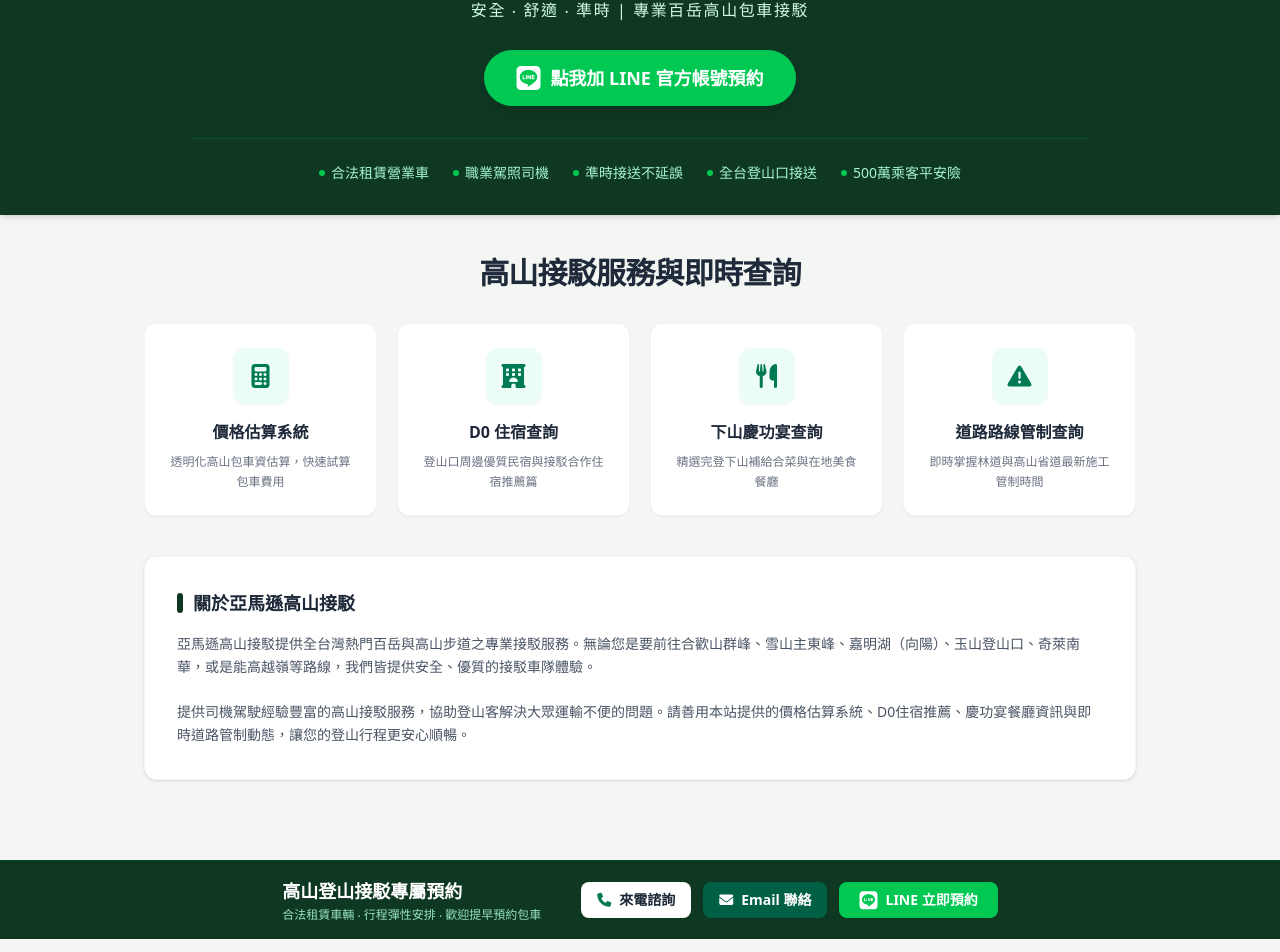
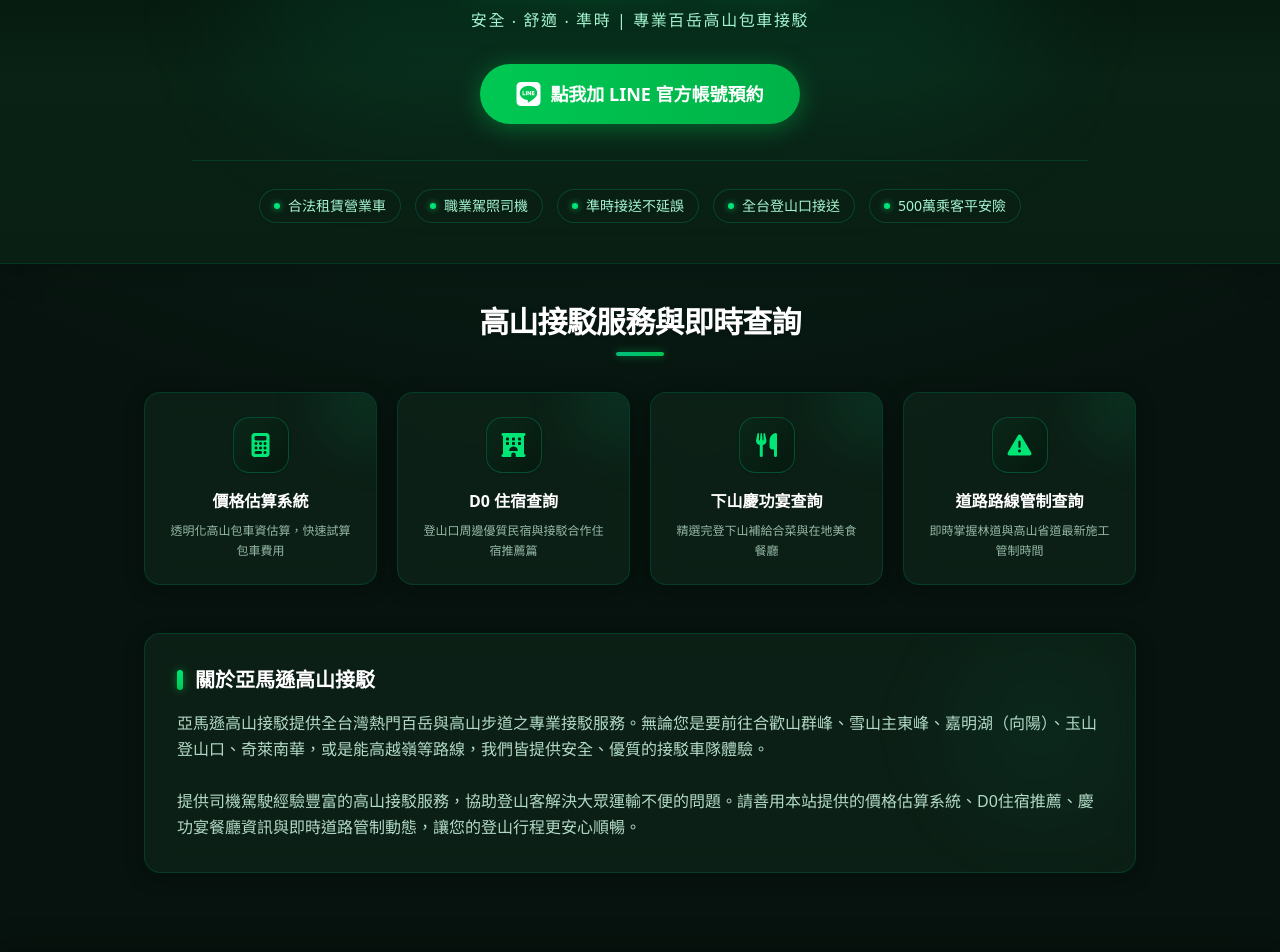
Before and after one commit to transfera920-cloud/AMAZON-transfer2, a React (Vite) app: page / in a window 1280 px wide. Shown: the part 110-1062 px from the top of the page. Built offline with nearby package versions, Linux system fonts and the light colour scheme; no server answers; the database is empty.

Commit message:
style: overhaul UI with dark theme and modern aesthetics
Migrated the application to a dark-themed design system using deep emerald tones, improved glass-morphism effects, refined transitions, and gradient accents to enhance visual depth and professionalism.

```diff
--- a/src/App.tsx
+++ b/src/App.tsx
@@ -136,7 +136,7 @@ export default function App() {
   };
 
   return (
-    <div className="flex flex-col min-h-screen bg-[#f4f6f4] text-[#2d3748] relative selection:bg-emerald-200 selection:text-emerald-900">
+    <div className="flex flex-col min-h-screen bg-[#07130e] text-slate-100 relative selection:bg-emerald-600 selection:text-white bg-[radial-gradient(ellipse_80%_60%_at_50%_-10%,rgba(16,185,129,0.15),rgba(7,19,14,0))]">
       {/* 頁首區塊 Header & 後台按鈕 */}
       <Header
         data={siteData}
--- a/src/components/AboutSection.tsx
+++ b/src/components/AboutSection.tsx
@@ -7,16 +7,19 @@ interface AboutSectionProps {
 
 export const AboutSection: React.FC<AboutSectionProps> = ({ title, content }) => {
   return (
-    <section className="bg-white rounded-xl p-6 md:p-8 shadow-sm border border-gray-100 mb-10">
-      <h3 className="text-lg font-bold text-gray-800 mb-4 flex items-center">
-        <span className="w-1.5 h-5 bg-[#0f3822] rounded-full mr-2.5 inline-block"></span>
+    <section className="bg-[#0e2318]/85 border border-emerald-900/60 rounded-2xl p-6 md:p-8 shadow-[0_4px_20px_rgba(0,0,0,0.3)] backdrop-blur-md mb-12 relative overflow-hidden">
+      {/* 裝飾背景柔光 */}
+      <div className="absolute top-0 right-0 w-48 h-48 bg-emerald-500/5 rounded-full blur-2xl pointer-events-none"></div>
+
+      <h3 className="text-lg md:text-xl font-bold text-white mb-4 flex items-center relative z-10">
+        <span className="w-1.5 h-5 bg-gradient-to-b from-[#00e676] to-[#00c853] rounded-full mr-3 inline-block shadow-[0_0_8px_rgba(0,200,83,0.6)]"></span>
         <span id="about-title">{title}</span>
       </h3>
 
       {/* Content paragraphs */}
       <div
         id="about-content"
-        className="text-gray-600 leading-relaxed text-sm space-y-4 whitespace-pre-line"
+        className="text-emerald-100/85 leading-relaxed text-sm md:text-base space-y-4 whitespace-pre-line relative z-10"
       >
         {content}
       </div>
--- a/src/components/CardsGrid.tsx
+++ b/src/components/CardsGrid.tsx
@@ -88,12 +88,13 @@ export const CardsGrid: React.FC<CardsGridProps> = ({ sectionTitle, cards, onOpe
   };
 
   return (
-    <section className="mb-10">
+    <section className="mb-12">
       {/* 功能板塊區塊標題 */}
-      <div className="text-center mb-8">
-        <h2 id="section-title" className="text-2xl md:text-3xl font-extrabold text-gray-800 tracking-tight">
+      <div className="text-center mb-9">
+        <h2 id="section-title" className="text-2xl md:text-3xl font-extrabold text-white tracking-tight drop-shadow-sm">
           {sectionTitle}
         </h2>
+        <div className="w-12 h-1 bg-gradient-to-r from-emerald-500 to-[#00c853] mx-auto mt-3 rounded-full shadow-[0_0_8px_rgba(0,200,83,0.5)]"></div>
       </div>
 
       {/* 板塊網格 (動態渲染) */}
@@ -106,7 +107,7 @@ export const CardsGrid: React.FC<CardsGridProps> = ({ sectionTitle, cards, onOpe
             <div
               key={card.id}
               onClick={(e) => handleCardClick(card, e)}
-              className="bg-white p-6 rounded-xl shadow-xs hover:shadow-md border border-gray-100 flex flex-col items-center text-center card-hover group cursor-pointer relative overflow-hidden transition-all duration-200"
+              className="bg-[#0e2318]/85 hover:bg-[#122e20] p-6 rounded-2xl shadow-[0_4px_20px_rgba(0,0,0,0.3)] hover:shadow-[0_10px_35px_rgba(0,200,83,0.2)] border border-emerald-900/60 hover:border-emerald-500/60 flex flex-col items-center text-center card-hover group cursor-pointer relative overflow-hidden transition-all duration-300 backdrop-blur-md"
               role="button"
               tabIndex={0}
               onKeyDown={(e) => {
@@ -117,18 +118,21 @@ export const CardsGrid: React.FC<CardsGridProps> = ({ sectionTitle, cards, onOpe
               }}
               title={isExternal ? `開啟連結：${rawUrl}` : card.title}
             >
+              {/* Ambient glow in card corner */}
+              <div className="absolute -top-10 -right-10 w-24 h-24 bg-emerald-500/10 rounded-full blur-xl group-hover:bg-emerald-400/25 transition duration-300 pointer-events-none"></div>
+
               {/* Icon */}
-              <div className="w-14 h-14 rounded-xl bg-emerald-50 text-emerald-700 flex items-center justify-center text-2xl mb-4 group-hover:bg-emerald-600 group-hover:text-white transition duration-200 shadow-xs">
+              <div className="w-14 h-14 rounded-2xl bg-gradient-to-br from-[#0a2718] to-[#06190f] text-[#00e676] border border-emerald-700/50 flex items-center justify-center text-2xl mb-4 group-hover:from-[#00c853] group-hover:to-[#00963e] group-hover:text-white group-hover:shadow-[0_0_20px_rgba(0,200,83,0.45)] transition-all duration-300 shadow-sm">
                 <DynamicIcon iconName={card.icon} className="w-6 h-6" />
               </div>
 
               {/* Title */}
-              <h3 className="font-bold text-gray-800 text-base mb-2 group-hover:text-emerald-700 transition">
+              <h3 className="font-bold text-white text-base mb-2 group-hover:text-[#00e676] transition-colors duration-200">
                 {card.title}
               </h3>
 
               {/* Description */}
-              <p className="text-xs text-gray-500 leading-relaxed flex-grow">
+              <p className="text-xs text-emerald-100/70 group-hover:text-emerald-100/90 leading-relaxed flex-grow transition-colors">
                 {card.desc}
               </p>
             </div>
--- a/src/components/Footer.tsx
+++ b/src/components/Footer.tsx
@@ -10,10 +10,10 @@ export const Footer: React.FC<FooterProps> = ({ data }) => {
   const emailHref = `mailto:${data.email || ''}`;
 
   return (
-    <footer className="bg-dark-green text-white py-4 px-6 mt-auto border-t border-emerald-900/60 shadow-lg">
+    <footer className="bg-[#040e08] text-white py-5 px-6 mt-auto border-t border-emerald-900/80 shadow-[0_-8px_30px_rgba(0,0,0,0.5)]">
       <div className="max-w-5xl mx-auto flex flex-col md:flex-row justify-center items-center gap-6 md:gap-10">
         <div className="text-center md:text-left flex-shrink-0">
-          <h4 id="footer-banner-title" className="font-bold text-lg text-white">
+          <h4 id="footer-banner-title" className="font-bold text-lg text-white drop-shadow-xs">
             {data.footerBannerTitle || "高山登山接駁專屬預約"}
           </h4>
           <p id="footer-banner-sub" className="text-xs text-emerald-200/90 mt-0.5">
@@ -26,10 +26,10 @@ export const Footer: React.FC<FooterProps> = ({ data }) => {
           <a
             id="footer-phone-link"
             href={phoneHref}
-            className="bg-white text-gray-800 font-bold px-4 py-2 rounded-lg text-sm flex items-center hover:bg-gray-100 transition shadow-xs cursor-pointer"
+            className="bg-[#0e271a] hover:bg-[#133725] text-emerald-100 border border-emerald-700/60 font-bold px-4 py-2 rounded-lg text-sm flex items-center transition shadow-xs cursor-pointer"
             title={`撥打電話：${data.phone}`}
           >
-            <i className="fa-solid fa-phone text-emerald-700 mr-2" aria-hidden="true"></i>
+            <i className="fa-solid fa-phone text-[#00e676] mr-2" aria-hidden="true"></i>
             <span>來電諮詢</span>
           </a>
 
@@ -37,10 +37,10 @@ export const Footer: React.FC<FooterProps> = ({ data }) => {
           <a
             id="footer-email-link"
             href={emailHref}
-            className="bg-emerald-800 text-white font-bold px-4 py-2 rounded-lg text-sm flex items-center hover:bg-emerald-700 transition shadow-xs cursor-pointer"
+            className="bg-[#091f14] hover:bg-[#0f2e1e] text-emerald-200 border border-emerald-800/60 font-bold px-4 py-2 rounded-lg text-sm flex items-center transition shadow-xs cursor-pointer"
             title={`發送電子郵件：${data.email}`}
           >
-            <i className="fa-solid fa-envelope mr-2" aria-hidden="true"></i>
+            <i className="fa-solid fa-envelope text-emerald-400 mr-2" aria-hidden="true"></i>
             <span>Email 聯絡</span>
           </a>
 
@@ -50,7 +50,7 @@ export const Footer: React.FC<FooterProps> = ({ data }) => {
             href={data.lineUrl}
             target="_blank"
             rel="noopener noreferrer"
-            className="bg-accent-green hover:bg-[#00e676] text-white font-bold px-5 py-2 rounded-lg text-sm flex items-center transition shadow-xs cursor-pointer"
+            className="bg-gradient-to-r from-[#00c853] to-[#00b248] hover:from-[#00e676] hover:to-[#00c853] text-white font-bold px-5 py-2 rounded-lg text-sm flex items-center transition shadow-[0_0_20px_rgba(0,200,83,0.35)] cursor-pointer"
             title="開啟 LINE 官方帳號"
           >
             <i className="fa-brands fa-line text-lg mr-2" aria-hidden="true"></i>
--- a/src/components/Header.tsx
+++ b/src/components/Header.tsx
@@ -15,26 +15,29 @@ export const Header: React.FC<HeaderProps> = ({ data, onOpenAdmin, isCloudConnec
       <button
         id="btn-admin-open"
         onClick={onOpenAdmin}
-        className="fixed top-4 right-4 z-40 bg-gray-800/90 hover:bg-gray-900 text-white text-xs px-3 py-1.5 rounded-lg shadow-md flex items-center gap-1.5 backdrop-blur-sm transition-all border border-gray-600/50 cursor-pointer"
+        className="fixed top-4 right-4 z-40 bg-[#0a1b13]/90 hover:bg-[#102b1f] text-emerald-100 text-xs px-3.5 py-1.5 rounded-lg shadow-lg flex items-center gap-1.5 backdrop-blur-md transition-all border border-emerald-700/50 cursor-pointer"
         title="開啟網站內容管理後台"
       >
-        <i className="fa-solid fa-gear" aria-hidden="true"></i>
+        <i className="fa-solid fa-gear text-emerald-400" aria-hidden="true"></i>
         <span>管理後台</span>
         {isCloudConnected && (
           <span
-            className="w-2 h-2 rounded-full bg-emerald-400 animate-pulse"
+            className="w-2 h-2 rounded-full bg-emerald-400 animate-pulse shadow-[0_0_8px_rgba(52,211,153,0.8)]"
             title="已連線至 Firebase Firestore 雲端共用資料庫"
           ></span>
         )}
       </button>
 
       {/* 頁首區塊 Header */}
-      <header className="bg-dark-green text-white pt-12 pb-8 px-4 text-center relative shadow-md">
-        <div className="max-w-4xl mx-auto">
+      <header className="bg-gradient-to-b from-[#04110a] via-[#092215] to-[#0a1f14] text-white pt-14 pb-10 px-4 text-center relative shadow-xl border-b border-emerald-900/60 overflow-hidden">
+        {/* 背景裝飾光暈 */}
+        <div className="absolute top-0 left-1/2 -translate-x-1/2 w-3/4 max-w-3xl h-56 bg-emerald-500/10 blur-3xl pointer-events-none rounded-full"></div>
+
+        <div className="max-w-4xl mx-auto relative z-10">
           {/* 網站大標題 */}
           <h1
             id="site-title"
-            className="text-3xl md:text-5xl font-extrabold tracking-wide mb-3 text-white drop-shadow-sm"
+            className="text-3xl md:text-5xl font-extrabold tracking-wide mb-3.5 text-white drop-shadow-[0_2px_18px_rgba(0,200,83,0.35)]"
           >
             {data.siteTitle}
           </h1>
@@ -42,7 +45,7 @@ export const Header: React.FC<HeaderProps> = ({ data, onOpenAdmin, isCloudConnec
           {/* 副標題 / 標語 */}
           <p
             id="site-subtitle"
-            className="text-emerald-100 text-sm md:text-base tracking-widest mb-7 font-medium"
+            className="text-emerald-200 text-sm md:text-base tracking-widest mb-8 font-medium drop-shadow-xs"
           >
             {data.siteSubtitle}
           </p>
@@ -54,7 +57,7 @@ export const Header: React.FC<HeaderProps> = ({ data, onOpenAdmin, isCloudConnec
               href={data.lineUrl}
               target="_blank"
               rel="noopener noreferrer"
-              className="inline-flex items-center justify-center bg-accent-green hover:bg-[#00e676] text-white font-bold px-8 py-3.5 rounded-full text-base md:text-lg shadow-lg hover:shadow-xl transition-all duration-200 transform hover:-translate-y-0.5"
+              className="inline-flex items-center justify-center bg-gradient-to-r from-[#00c853] to-[#00b248] hover:from-[#00e676] hover:to-[#00c853] text-white font-bold px-9 py-4 rounded-full text-base md:text-lg shadow-[0_4px_25px_rgba(0,200,83,0.4)] hover:shadow-[0_6px_35px_rgba(0,200,83,0.55)] transition-all duration-200 transform hover:-translate-y-0.5"
             >
               <i className="fa-brands fa-line text-2xl mr-2.5" aria-hidden="true"></i>
               <span id="hero-line-text">{data.heroLineText || "點我加 LINE 官方帳號預約"}</span>
@@ -64,17 +67,22 @@ export const Header: React.FC<HeaderProps> = ({ data, onOpenAdmin, isCloudConnec
           {/* 賣點/特色條標籤 */}
           <div
             id="features-container"
-            className="mt-8 pt-6 border-t border-emerald-800/60 flex flex-wrap justify-center gap-x-6 gap-y-2.5 text-xs md:text-sm text-emerald-200"
+            className="mt-9 pt-7 border-t border-emerald-800/40 flex flex-wrap justify-center gap-2.5 md:gap-3.5 text-xs md:text-sm text-emerald-200"
           >
             {data.features && data.features.length > 0 ? (
               data.features.map((feat, idx) => (
-                <span key={idx} className="flex items-center gap-1.5 font-medium">
-                  <span className="w-1.5 h-1.5 rounded-full bg-[#00c853]"></span>
+                <span
+                  key={idx}
+                  className="flex items-center gap-2 px-3.5 py-1.5 rounded-full bg-[#0a2015]/80 border border-emerald-700/40 text-emerald-200 font-medium shadow-xs backdrop-blur-xs"
+                >
+                  <span className="w-1.5 h-1.5 rounded-full bg-[#00e676] shadow-[0_0_6px_rgba(0,230,118,0.8)]"></span>
                   <span>{feat}</span>
                 </span>
               ))
             ) : (
-              <span>• 合法租賃營業車 • 職業駕照司機 • 準時接送不延誤 • 500萬乘客險</span>
+              <span className="px-4 py-1.5 rounded-full bg-[#0a2015]/80 border border-emerald-700/40 text-emerald-200">
+                • 合法租賃營業車 • 職業駕照司機 • 準時接送不延誤 • 500萬乘客險
+              </span>
             )}
           </div>
         </div>
--- a/src/index.css
+++ b/src/index.css
@@ -2,7 +2,7 @@
 
 @layer utilities {
   .bg-dark-green {
-    background-color: #0f3822;
+    background-color: #0b1f15;
   }
   .bg-accent-green {
     background-color: #00c853;
@@ -14,9 +14,9 @@
     color: #00c853;
   }
   .card-hover {
-    transition: transform 0.2s ease, box-shadow 0.2s ease;
+    transition: transform 0.25s cubic-bezier(0.16, 1, 0.3, 1), box-shadow 0.25s ease, border-color 0.25s ease;
   }
   .card-hover:hover {
-    transform: translateY(-3px);
+    transform: translateY(-4px);
   }
 }
```
